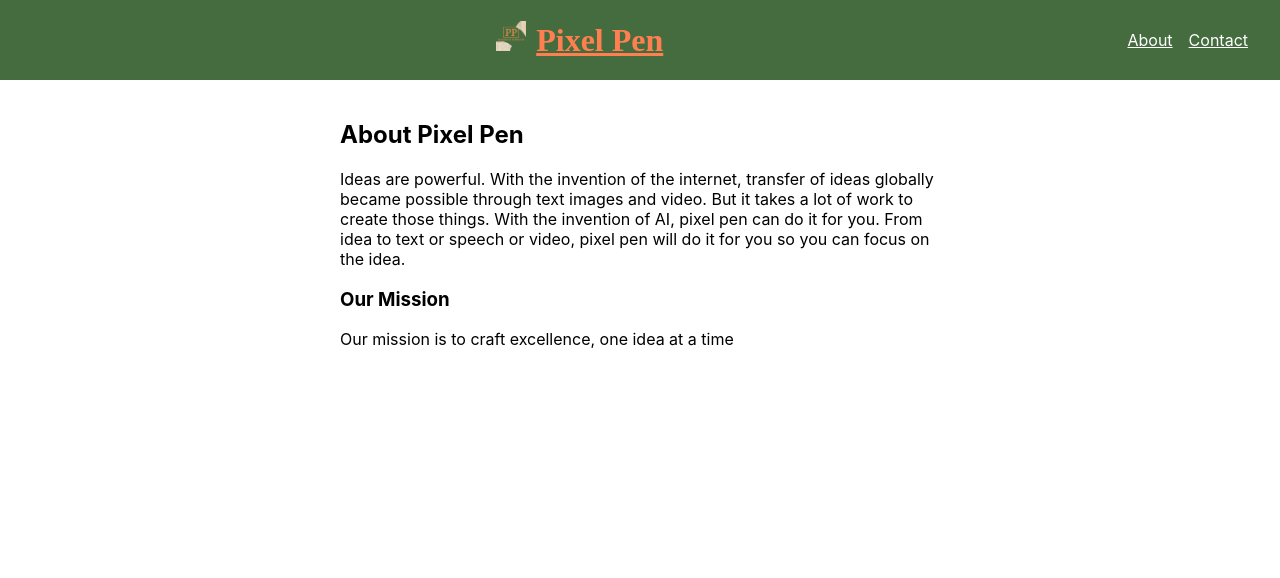
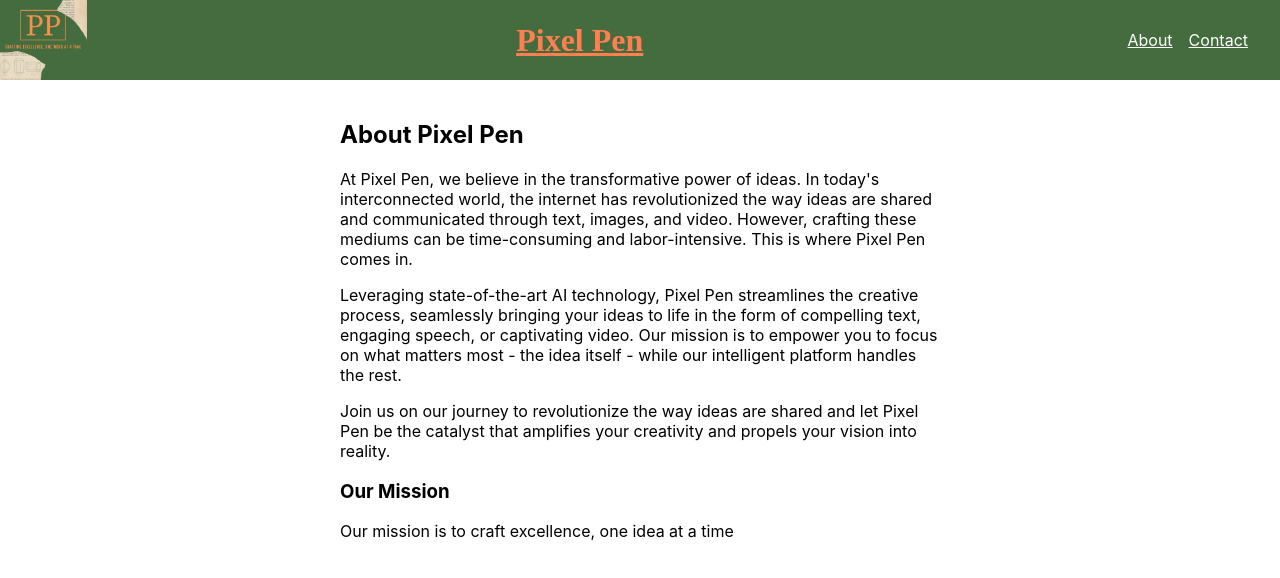
Before and after one commit to xiajohn/pixelpen.net, a React (Create React App) app in the folder frontend/: page /about in a window 1280 px wide. Shown: the top 578 px of the page. Built offline with nearby package versions, Linux system fonts and the light colour scheme.

Commit message:
fix bugs

```diff
--- a/frontend/src/components/About.js
+++ b/frontend/src/components/About.js
@@ -8,9 +8,9 @@
             <Row>
                 <Col>
                     <h2>About Pixel Pen</h2>
-                    <p>
-                        Ideas are powerful. With the invention of the internet, transfer of ideas globally became possible through text images and video. But it takes a lot of work to create those things. With the invention of AI, pixel pen can do it for you. From idea to text or speech or video, pixel pen will do it for you so you can focus on the idea.
-                    </p>
+                    <p>At Pixel Pen, we believe in the transformative power of ideas. In today's interconnected world, the internet has revolutionized the way ideas are shared and communicated through text, images, and video. However, crafting these mediums can be time-consuming and labor-intensive. This is where Pixel Pen comes in.</p>
+<p>Leveraging state-of-the-art AI technology, Pixel Pen streamlines the creative process, seamlessly bringing your ideas to life in the form of compelling text, engaging speech, or captivating video. Our mission is to empower you to focus on what matters most - the idea itself - while our intelligent platform handles the rest.</p>
+<p>Join us on our journey to revolutionize the way ideas are shared and let Pixel Pen be the catalyst that amplifies your creativity and propels your vision into reality.</p>
                 </Col>
             </Row>
             <Row>
--- a/frontend/src/css/Header.module.css
+++ b/frontend/src/css/Header.module.css
@@ -23,9 +23,13 @@
   align-items: flex-end;
   justify-content: flex-end;
 }
+
 .logo {
-  height: 30px; /* Adjust the height according to your desired size */
+  height: 88px;
+  position: absolute;
+  top: -8px;
   margin-right: 10px;
+  left: -1px;
 }
 
 .nav-link {
```
Also changed, not shown: 2 other files (tests, documents, lock files or other folders).
